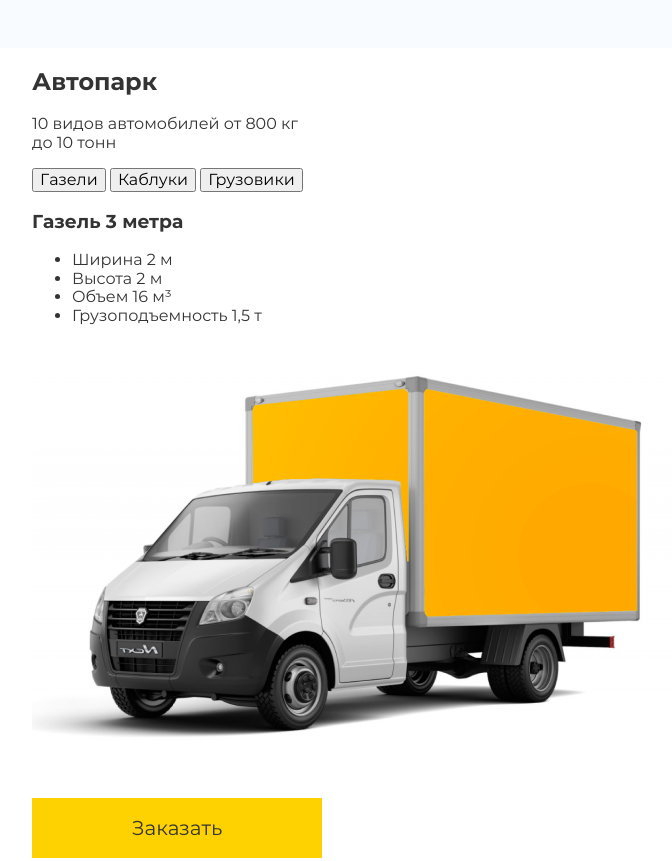
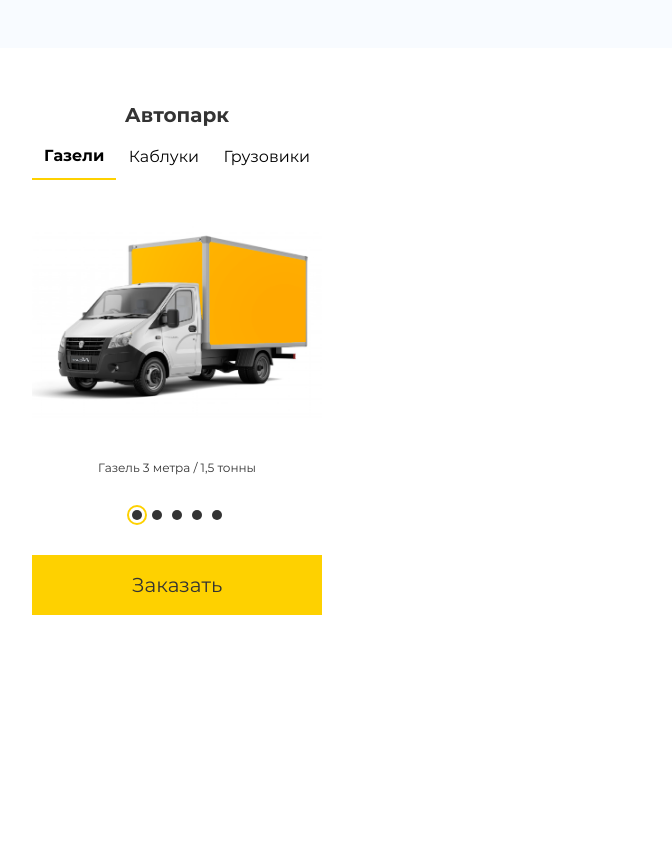
Before and after one commit to Leetovskiy/movee, a plain HTML site: page index.html in a window 1280 px wide. Shown: the part 1551-2412 px from the top of the page, without its empty margins (463-1135 px from the left). After the commit the page ends 2211 px from the top, so only its background shows below. Drawn offline with Linux system fonts and the light colour scheme.

Commit message:
Style the Cars section

```diff
--- a/assets/css/style.css
+++ b/assets/css/style.css
@@ -304,3 +304,91 @@ body {
 }
 
 /* Price styles end */
+
+
+/* Cars styles start */
+
+.cars {
+  background: #fff;
+  padding-top: 40px;
+  padding-bottom: 45px;
+}
+
+.cars .title {
+  font-weight: bold;
+  font-size: 20px;
+  text-align: center;
+  margin-bottom: 8px;
+}
+
+.cars .text {
+  display: none;
+}
+
+.cars .car-type-buttons {
+  display: flex;
+  flex-wrap: wrap;
+  justify-content: space-between;
+  margin-bottom: 40px;
+}
+
+.cars .car-type-btn {
+  background: transparent;
+  border: none;
+  cursor: pointer;
+  padding: 12px 12px;
+  font-size: 16px;
+}
+
+.cars .car-type-btn.current {
+  font-weight: bold;
+  border-bottom: 2px solid #FED100;
+}
+
+.cars .car-type .car-photo {
+  width: 100%;
+  object-fit: cover;
+  margin-bottom: 20px;
+}
+
+.cars .car-type .desc-title {
+  font-weight: normal;
+  font-size: 12px;
+  text-align: center;
+  margin-bottom: 30px;
+}
+
+.cars .list {
+  display: none;
+}
+
+.cars .slide-switchers {
+  display: flex;
+  width: 100px;
+  margin: 0 auto;
+  margin-bottom: 30px;
+}
+
+.cars .slide-switchers .switch-btn {
+  width: 20px;
+  height: 20px;
+  background: url('../img/slider-circle.svg'),
+              transparent;
+  background-repeat: no-repeat;
+  background-position: center;
+}
+
+.cars .slide-switchers .switch-btn.current {
+  background: url('../img/slider-circle-current.svg'),
+              url('../img/slider-circle.svg'),
+              transparent;
+  background-repeat: no-repeat;
+  background-position: center;
+}
+
+.cars .car-type-heel,
+.cars .car-type-truck {
+  display: none;
+}
+
+/* Cars styles end */
--- a/index.html
+++ b/index.html
@@ -162,13 +162,19 @@
           10 видов автомобилей от 800 кг до 10 тонн
         </p>
 
-        <button class="car-type-btn">Газели</button>
-        <button class="car-type-btn">Каблуки</button>
-        <button class="car-type-btn">Грузовики</button>
+        <div class="car-type-buttons">
+          <button class="car-type-btn current">Газели</button>
+          <button class="car-type-btn">Каблуки</button>
+          <button class="car-type-btn">Грузовики</button>
+        </div>
 
         <section class="car-type car-type-gazelle">
           <div class="desc">
-            <h3 class="title">Газель 3 метра</h3>
+            <img src="assets/img/gazelle.png"
+                  alt="Фотография газели"
+                  class="car-photo">
+
+            <h3 class="desc-title">Газель 3 метра / 1,5 тонны</h3>
             <ul class="list">
               <li class="list-item">Ширина 2 м</li>
               <li class="list-item">Высота 2 м</li>
@@ -176,9 +182,14 @@
               <li class="list-item">Грузоподъемность 1,5 т</li>
             </ul>
 
-            <img src="assets/img/gazelle.png"
-                  alt="Фотография газели"
-                  class="car-photo">
+            <div class="slide-switchers">
+              <div class="switch-btn current"></div>
+              <div class="switch-btn"></div>
+              <div class="switch-btn"></div>
+              <div class="switch-btn"></div>
+              <div class="switch-btn"></div>
+            </div>
+
 
             <div class="btn btn-yellow">
               <a href="#">Заказать</a>
@@ -188,7 +199,11 @@
 
         <section class="car-type car-type-heel">
           <div class="desc">
-            <h3 class="title">Каблук</h3>
+            <img src=""
+                  alt="Фотография каблука"
+                  class="car-photo">
+
+            <h3 class="desc-title">Каблук</h3>
             <ul class="list">
               <li class="list-item">Хар-ка 1</li>
               <li class="list-item">Хар-ка 2</li>
@@ -196,9 +211,6 @@
               <li class="list-item">Хар-ка 4</li>
             </ul>
 
-            <img src=""
-                  alt="Фотография каблука"
-                  class="car-photo">
 
             <div class="btn btn-yellow">
               <a href="#">Заказать</a>
@@ -208,7 +220,11 @@
 
         <section class="car-type car-type-truck">
           <div class="desc">
-            <h3 class="title">Грузовик</h3>
+            <img src=""
+                  alt="Фотография грузовика"
+                  class="car-photo">
+
+            <h3 class="desc-title">Грузовик</h3>
             <ul class="list">
               <li class="list-item">Хар-ка 1</li>
               <li class="list-item">Хар-ка 2</li>
@@ -216,9 +232,6 @@
               <li class="list-item">Хар-ка 4</li>
             </ul>
 
-            <img src=""
-                  alt="Фотография грузовика"
-                  class="car-photo">
 
             <div class="btn btn-yellow">
               <a href="#">Заказать</a>
```
Also changed, not shown: assets/img/slider-circle-current.svg (added), assets/img/slider-circle.svg (added).
